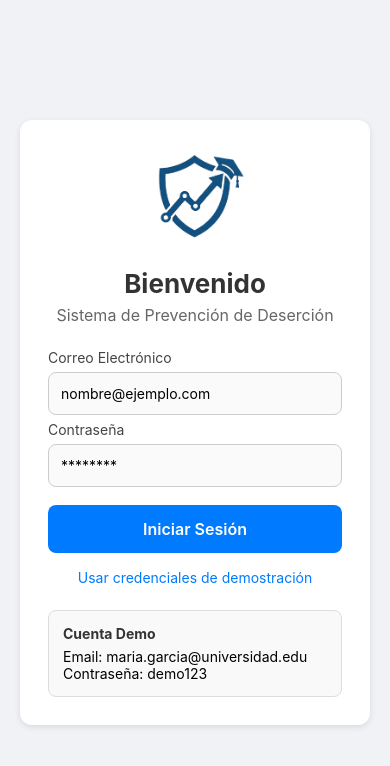
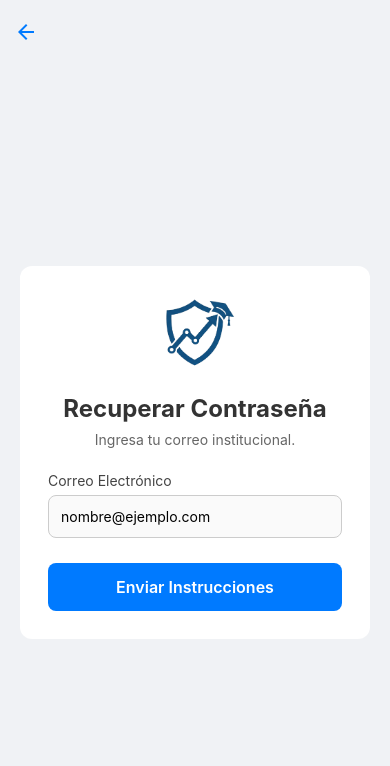
Before and after one commit to Re-L77/ModeloPrevenci-nDeserci-nUniversitaria, a React Native app in the folder ProyectoIntegrador/: screen /ForgotPassword in a window 390 px wide. Shown: the top 766 px of the page. Built offline with nearby package versions, Linux system fonts and the light colour scheme.

Commit message:
New Changes

```diff
--- a/ProyectoIntegrador/src/navigation/AuthNavigator.js
+++ b/ProyectoIntegrador/src/navigation/AuthNavigator.js
@@ -1,17 +1,16 @@
 import React from 'react';
 import { createNativeStackNavigator } from '@react-navigation/native-stack';
 import LoginScreen from '../views/LoginScreen';
+import ForgotPasswordScreen from '../views/ForgotPasswordScreen';
 
 const Stack = createNativeStackNavigator();
-
-// Navegador de Autenticación
-// Define las pantallas de login y registro
 
 const AuthNavigator = ({ onLogin }) => {
     return (
         <Stack.Navigator
             screenOptions={{
-                headerShown: false,
+                headerShown: false, // Por defecto oculto (para el Login)
+                contentStyle: { backgroundColor: '#F0F2F5' },
             }}
         >
             <Stack.Screen
@@ -19,7 +18,20 @@ const AuthNavigator = ({ onLogin }) => {
                 component={LoginScreen}
                 initialParams={{ onLogin }}
             />
-            {/* TODO: Agregar más pantallas de autenticación */}
+
+            <Stack.Screen
+                name="ForgotPassword"
+                component={ForgotPasswordScreen}
+                options={{
+                    // --- AQUÍ ESTÁ EL TRUCO ---
+                    headerShown: true,           // 1. Muestra la barra arriba
+                    title: 'Recuperar',          // 2. Título de la barra
+                    headerTintColor: '#007AFF',  // 3. Color de la flecha y texto (Azul)
+                    headerTransparent: true,     // 4. (Opcional) Hace que el fondo sea transparente
+                    headerTitleStyle: { color: 'transparent' }, // (Opcional) Si solo quieres la flecha, descomenta esto
+                    animation: 'slide_from_right'
+                }}
+            />
         </Stack.Navigator>
     );
 };
--- /dev/null
+++ b/ProyectoIntegrador/src/views/ForgotPasswordScreen.js
@@ -0,0 +1,71 @@
+import React, { useState } from 'react';
+import { View, Text, TextInput, TouchableOpacity, StyleSheet, Alert, Image, ActivityIndicator } from 'react-native';
+import { useNavigation } from '@react-navigation/native';
+import { validateEmail } from '../utils/helpers';
+
+const logoImage = require('../../assets/LogoPI.png');
+
+export default function ForgotPasswordScreen() {
+  const navigation = useNavigation();
+  const [email, setEmail] = useState('');
+  const [loading, setLoading] = useState(false);
+
+  const handleSend = () => {
+    if(!email || !validateEmail(email)) {
+        Alert.alert('Error', 'Ingresa un correo válido.');
+        return;
+    }
+    setLoading(true);
+
+    setTimeout(() => {
+        setLoading(false);
+        Alert.alert('Correo enviado', 'Revisa tu bandeja de entrada.', [
+            { text: 'Listo', onPress: () => navigation.goBack() }
+        ]);
+    }, 1500);
+  };
+
+  return (
+    <View style={styles.page}>
+      <View style={[styles.card, { marginTop: 60 }]}>
+        <Image source={logoImage} style={styles.logo} />
+
+        <Text style={styles.title}>Recuperar Contraseña</Text>
+        <Text style={styles.subtitle}>Ingresa tu correo institucional.</Text>
+
+        <Text style={styles.label}>Correo Electrónico</Text>
+        <TextInput
+          style={styles.input}
+          placeholder="nombre@ejemplo.com"
+          value={email}
+          onChangeText={setEmail}
+          keyboardType="email-address"
+          autoCapitalize="none"
+        />
+
+        <TouchableOpacity
+          style={[styles.button, loading && styles.buttonDisabled]}
+          onPress={handleSend}
+          disabled={loading}
+        >
+           {loading ? <ActivityIndicator color="#FFF" /> : <Text style={styles.buttonText}>Enviar Instrucciones</Text>}
+        </TouchableOpacity>
+
+
+      </View>
+    </View>
+  );
+}
+
+const styles = StyleSheet.create({
+  page: { flex: 1, backgroundColor: '#F0F2F5', justifyContent: 'center', padding: 20, alignItems: 'center' },
+  card: { backgroundColor: '#FFFFFF', padding: 28, borderRadius: 12, width: '100%', maxWidth: 400, elevation: 4 },
+  logo: { width: 80, height: 80, alignSelf: 'center', marginBottom: 20, resizeMode: 'contain' },
+  title: { fontSize: 24, fontWeight: 'bold', textAlign: 'center', marginBottom: 8, color: '#333' },
+  subtitle: { fontSize: 14, textAlign: 'center', marginBottom: 24, color: '#666' },
+  label: { fontSize: 14, marginBottom: 6, color: '#444' },
+  input: { borderWidth: 1, borderColor: '#CCC', borderRadius: 8, padding: 12, marginBottom: 15, backgroundColor: '#FAFAFA' },
+  button: { backgroundColor: '#007AFF', paddingVertical: 14, borderRadius: 8, marginTop: 10 },
+  buttonDisabled: { opacity: 0.7 },
+  buttonText: { color: '#FFFFFF', textAlign: 'center', fontWeight: '600', fontSize: 16 },
+});
--- a/ProyectoIntegrador/src/views/LoginScreen.js
+++ b/ProyectoIntegrador/src/views/LoginScreen.js
@@ -13,243 +13,91 @@ export default function LoginScreen({ route }) {
 
   const [email, setEmail] = useState('');
   const [password, setPassword] = useState('');
-  const [emailError, setEmailError] = useState('');
-  const [passwordError, setPasswordError] = useState('');
   const [loading, setLoading] = useState(false);
 
-  const validateFields = () => {
-    let valid = true;
-    const trimmedEmail = (email || '').trim();
-
-    if (!trimmedEmail) {
-      setEmailError('El correo es requerido.');
-      valid = false;
-    } else if (!validateEmail(trimmedEmail)) {
-      setEmailError('Formato de correo inválido.');
-      valid = false;
-    } else {
-      setEmailError('');
-    }
-
-    if (!password) {
-      setPasswordError('La contraseña es requerida.');
-      valid = false;
-    } else if (password.length < 6) {
-      setPasswordError('La contraseña debe tener al menos 6 caracteres.');
-      valid = false;
-    } else {
-      setPasswordError('');
-    }
-
-    return valid;
-  };
-
   const handleLogin = async () => {
+    // ... Tu lógica de login existente ...
     Keyboard.dismiss();
-    if (!validateFields()) return;
-
     setLoading(true);
-    try {
-      const result = await loginUser(email.trim(), password);
-      const success =
-        result === true ||
-        (result && result.success === true) ||
-        (result && result.token);
-
-      if (success) {
-        Alert.alert('Login exitoso', 'Bienvenido al sistema.', [
-          {
-            text: 'Continuar',
-            onPress: () => {
-              if (onLogin) {
-                onLogin();
-              }
-            },
-          },
-        ]);
-      } else {
-        Alert.alert('Error de autenticación', 'Correo o contraseña incorrectos.');
-      }
-    } catch (error) {
-      console.error('Login error:', error);
-      Alert.alert('Error', 'Ocurrió un error al intentar iniciar sesión. Intenta de nuevo.');
-    } finally {
-      setLoading(false);
-    }
+    // Simulación rápida para ejemplo:
+    setTimeout(() => {
+        if(email && password) {
+             if(onLogin) onLogin();
+        } else {
+            Alert.alert('Error', 'Llena los campos');
+        }
+        setLoading(false);
+    }, 1000);
   };
 
   const useDemoCredentials = () => {
     setEmail('maria.garcia@universidad.edu');
     setPassword('demo123');
-    setEmailError('');
-    setPasswordError('');
-    setTimeout(() => passwordRef.current && passwordRef.current.focus(), 100);
   };
 
   return (
     <View style={styles.page}>
       <View style={styles.card}>
-
-        <Image
-          source={logoImage}
-          style={styles.logo}
-        />
-
+        <Image source={logoImage} style={styles.logo} />
         <Text style={styles.title}>Bienvenido</Text>
         <Text style={styles.subtitle}>Sistema de Prevención de Deserción</Text>
 
         <Text style={styles.label}>Correo Electrónico</Text>
         <TextInput
-          style={[styles.input, emailError ? styles.inputError : null]}
+          style={styles.input}
           placeholder="nombre@ejemplo.com"
           value={email}
-          onChangeText={(t) => {
-            setEmail(t);
-            if (emailError) setEmailError('');
-          }}
+          onChangeText={setEmail}
           keyboardType="email-address"
           autoCapitalize="none"
-          returnKeyType="next"
-          onSubmitEditing={() => passwordRef.current && passwordRef.current.focus()}
         />
-        {emailError ? <Text style={styles.errorText}>{emailError}</Text> : null}
 
         <Text style={styles.label}>Contraseña</Text>
         <TextInput
           ref={passwordRef}
-          style={[styles.input, passwordError ? styles.inputError : null]}
+          style={styles.input}
           placeholder="********"
           value={password}
-          onChangeText={(t) => {
-            setPassword(t);
-            if (passwordError) setPasswordError('');
-          }}
+          onChangeText={setPassword}
           secureTextEntry
-          returnKeyType="done"
-          onSubmitEditing={handleLogin}
         />
-        {passwordError ? <Text style={styles.errorText}>{passwordError}</Text> : null}
+
+        {/* --- BOTÓN QUE ACTIVA LA NAVEGACIÓN EN PILA --- */}
+        <TouchableOpacity
+            onPress={() => navigation.navigate('ForgotPassword')}
+            style={styles.forgotContainer}
+        >
+            <Text style={styles.forgotText}>¿Olvidaste tu contraseña?</Text>
+        </TouchableOpacity>
 
         <TouchableOpacity
-          style={[styles.button, (loading || emailError || passwordError) && styles.buttonDisabled]}
+          style={[styles.button, loading && styles.buttonDisabled]}
           onPress={handleLogin}
           disabled={loading}
         >
-          {loading ? (
-            <ActivityIndicator color="#FFF" />
-          ) : (
-            <Text style={styles.buttonText}>Iniciar Sesión</Text>
-          )}
+          {loading ? <ActivityIndicator color="#FFF" /> : <Text style={styles.buttonText}>Iniciar Sesión</Text>}
         </TouchableOpacity>
 
         <TouchableOpacity onPress={useDemoCredentials}>
           <Text style={styles.demoLink}>Usar credenciales de demostración</Text>
         </TouchableOpacity>
-
-        <View style={styles.demoBox}>
-          <Text style={styles.demoTitle}>Cuenta Demo</Text>
-          <Text>Email: maria.garcia@universidad.edu</Text>
-          <Text>Contraseña: demo123</Text>
-        </View>
       </View>
     </View>
   );
 }
 
 const styles = StyleSheet.create({
-  page: {
-    flex: 1,
-    backgroundColor: '#F0F2F5',
-    justifyContent: 'center',
-    alignItems: 'center',
-    padding: 20,
-  },
-  card: {
-    backgroundColor: '#FFFFFF',
-    padding: 28,
-    borderRadius: 12,
-    width: '100%',
-    maxWidth: 400,
-    elevation: 4,
-    shadowColor: '#000',
-    shadowOpacity: 0.1,
-    shadowRadius: 6,
-    shadowOffset: { width: 0, height: 2 },
-  },
-  logo: {
-    width: 100,
-    height: 100,
-    alignSelf: 'center',
-    marginBottom: 20,
-    resizeMode: 'contain',
-  },
-  title: {
-    fontSize: 26,
-    fontWeight: 'bold',
-    textAlign: 'center',
-    marginBottom: 6,
-    color: '#333',
-  },
-  subtitle: {
-    fontSize: 16,
-    textAlign: 'center',
-    marginBottom: 24,
-    color: '#666',
-  },
-  label: {
-    fontSize: 14,
-    marginBottom: 6,
-    color: '#444',
-  },
-  input: {
-    borderWidth: 1,
-    borderColor: '#CCC',
-    borderRadius: 8,
-    padding: 12,
-    marginBottom: 6,
-    backgroundColor: '#FAFAFA',
-  },
-  inputError: {
-    borderColor: '#E33',
-  },
-  errorText: {
-    color: '#E33',
-    marginBottom: 8,
-    fontSize: 13,
-  },
-  button: {
-    backgroundColor: '#007AFF',
-    paddingVertical: 14,
-    borderRadius: 8,
-    marginTop: 12,
-  },
-  buttonDisabled: {
-    opacity: 0.7,
-  },
-  buttonText: {
-    color: '#FFFFFF',
-    textAlign: 'center',
-    fontWeight: '600',
-    fontSize: 16,
-  },
-  demoLink: {
-    color: '#007AFF',
-    textAlign: 'center',
-    marginTop: 16,
-    fontSize: 14,
-  },
-  demoBox: {
-    marginTop: 24,
-    padding: 14,
-    backgroundColor: '#F9F9F9',
-    borderRadius: 8,
-    borderWidth: 1,
-    borderColor: '#DDD',
-  },
-  demoTitle: {
-    fontWeight: 'bold',
-    marginBottom: 6,
-    fontSize: 14,
-    color: '#333',
-  },
+  page: { flex: 1, backgroundColor: '#F0F2F5', justifyContent: 'center', padding: 20, alignItems: 'center' },
+  card: { backgroundColor: '#FFFFFF', padding: 28, borderRadius: 12, width: '100%', maxWidth: 400, elevation: 4 },
+  logo: { width: 100, height: 100, alignSelf: 'center', marginBottom: 20, resizeMode: 'contain' },
+  title: { fontSize: 26, fontWeight: 'bold', textAlign: 'center', marginBottom: 6, color: '#333' },
+  subtitle: { fontSize: 16, textAlign: 'center', marginBottom: 24, color: '#666' },
+  label: { fontSize: 14, marginBottom: 6, color: '#444' },
+  input: { borderWidth: 1, borderColor: '#CCC', borderRadius: 8, padding: 12, marginBottom: 12, backgroundColor: '#FAFAFA' },
+  button: { backgroundColor: '#007AFF', paddingVertical: 14, borderRadius: 8, marginTop: 12 },
+  buttonDisabled: { opacity: 0.7 },
+  buttonText: { color: '#FFFFFF', textAlign: 'center', fontWeight: '600', fontSize: 16 },
+  demoLink: { color: '#007AFF', textAlign: 'center', marginTop: 16, fontSize: 14 },
+  forgotContainer: { alignSelf: 'flex-end', marginTop: -5, marginBottom: 15 },
+  forgotText: { color: '#007AFF', fontWeight: '600', fontSize: 14 },
 });
```
